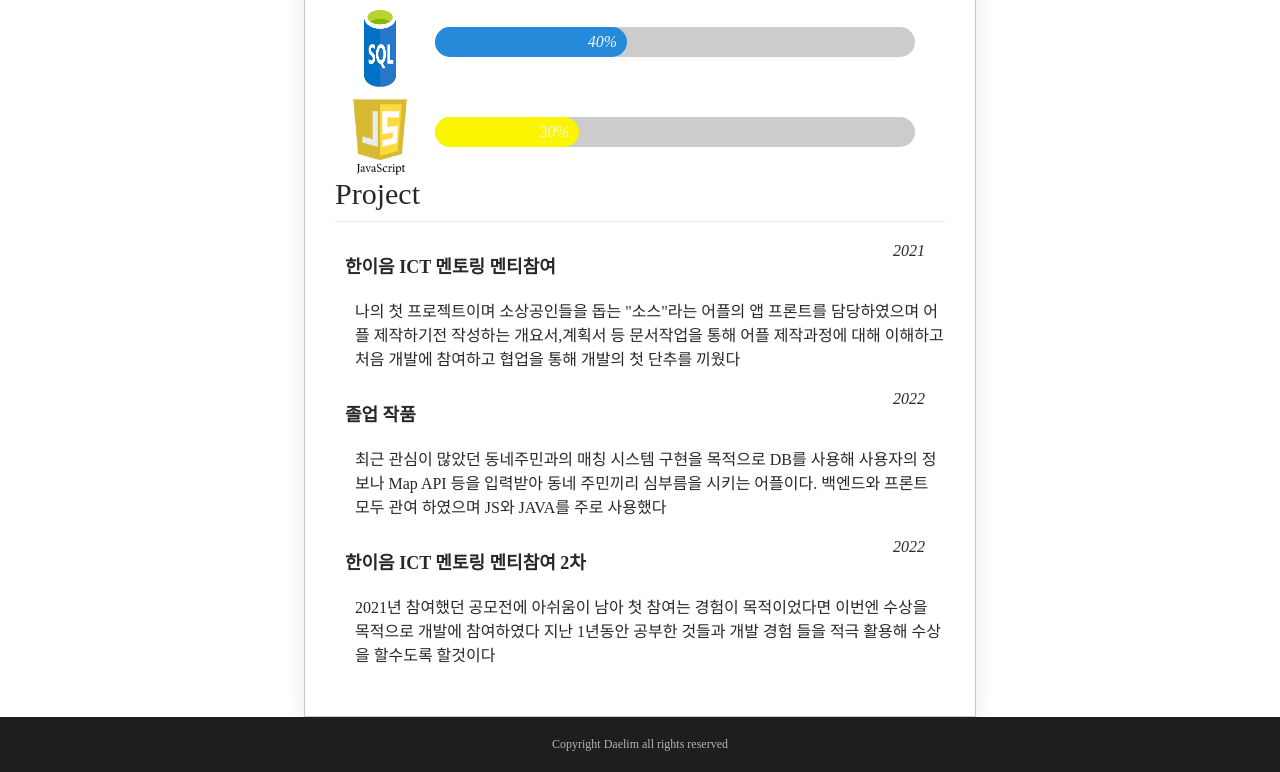
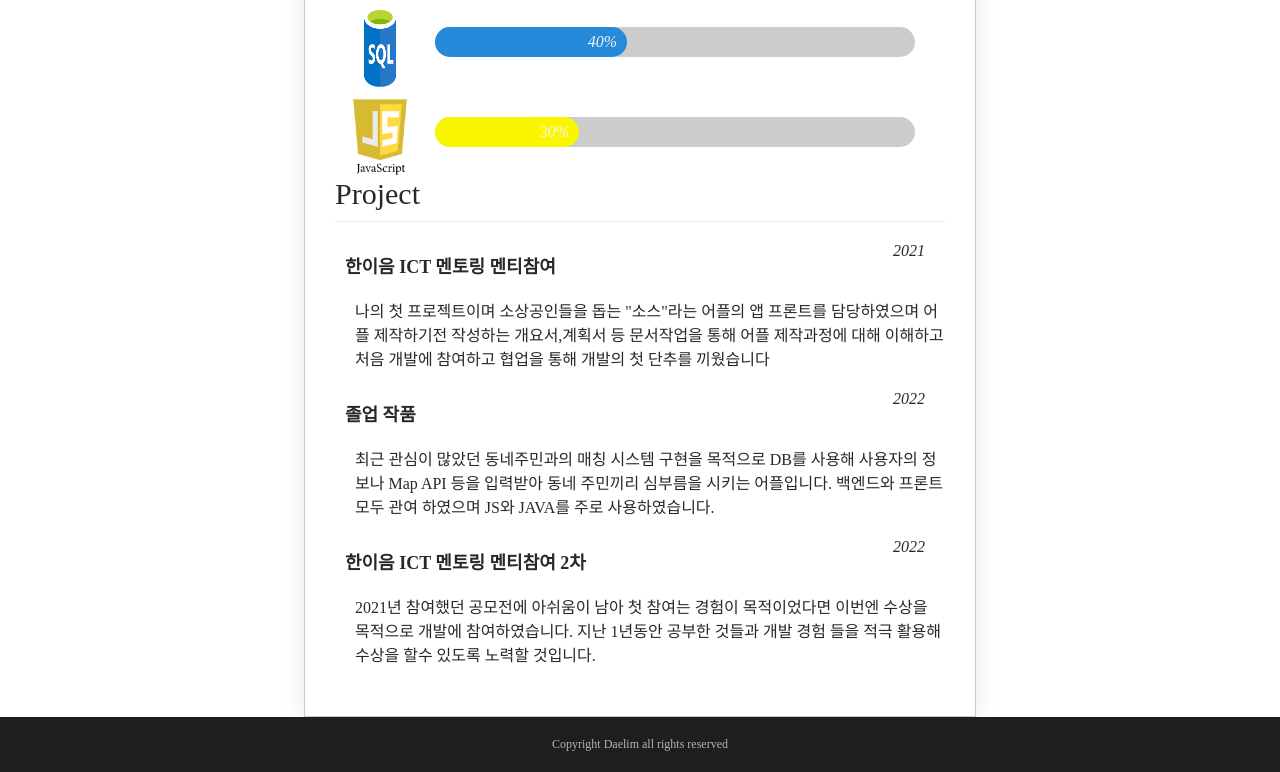
Before and after one commit to Son6840/resume11, a plain HTML site: page index.html in a window 1280 px wide. Shown: the part 1190-1962 px from the top of the page. Drawn offline with Linux system fonts and the light colour scheme.

Commit message:
내용수정

```diff
--- a/index.html
+++ b/index.html
@@ -113,19 +113,19 @@
                 <p class="title-text">한이음 ICT 멘토링 멘티참여</p>
                 <p class="year-text">2021</p>
             </div>
-            <p class="desc-text">나의 첫 프로젝트이며 소상공인들을 돕는 "소스"라는 어플의 앱 프론트를 담당하였으며  어플 제작하기전 작성하는 개요서,계획서 등 문서작업을 통해 어플 제작과정에 대해 이해하고 처음 개발에 참여하고 협업을 통해 개발의 첫 단추를 끼웠다  </p>
+            <p class="desc-text">나의 첫 프로젝트이며 소상공인들을 돕는 "소스"라는 어플의 앱 프론트를 담당하였으며  어플 제작하기전 작성하는 개요서,계획서 등 문서작업을 통해 어플 제작과정에 대해 이해하고 처음 개발에 참여하고 협업을 통해 개발의 첫 단추를 끼웠습니다  </p>
             <!--  -->
             <div class="float-wrap">
                 <p class="title-text">졸업 작품</p>
                 <p class="year-text">2022</p>
             </div>
-            <p class="desc-text">최근 관심이 많았던 동네주민과의 매칭 시스템 구현을 목적으로 DB를 사용해 사용자의 정보나 Map API 등을 입력받아 동네 주민끼리 심부름을 시키는 어플이다. 백엔드와 프론트 모두 관여 하였으며 JS와 JAVA를 주로 사용했다</p>
+            <p class="desc-text">최근 관심이 많았던 동네주민과의 매칭 시스템 구현을 목적으로 DB를 사용해 사용자의 정보나 Map API 등을 입력받아 동네 주민끼리 심부름을 시키는 어플입니다. 백엔드와 프론트 모두 관여 하였으며 JS와 JAVA를 주로 사용하였습니다.</p>
             <!--  -->
             <div class="float-wrap">
                 <p class="title-text">한이음 ICT 멘토링 멘티참여 2차</p>
                 <p class="year-text">2022</p>
             </div>
-            <p class="desc-text">2021년 참여했던 공모전에 아쉬움이 남아 첫 참여는 경험이 목적이었다면 이번엔 수상을 목적으로 개발에 참여하였다 지난 1년동안 공부한 것들과 개발 경험 들을 적극 활용해 수상을 할수도록 할것이다 </p>
+            <p class="desc-text">2021년 참여했던 공모전에 아쉬움이 남아 첫 참여는 경험이 목적이었다면 이번엔 수상을 목적으로 개발에 참여하였습니다. 지난 1년동안 공부한 것들과 개발 경험 들을 적극 활용해 수상을 할수 있도록 노력할 것입니다. </p>
         </section>
 
    </div>
```
